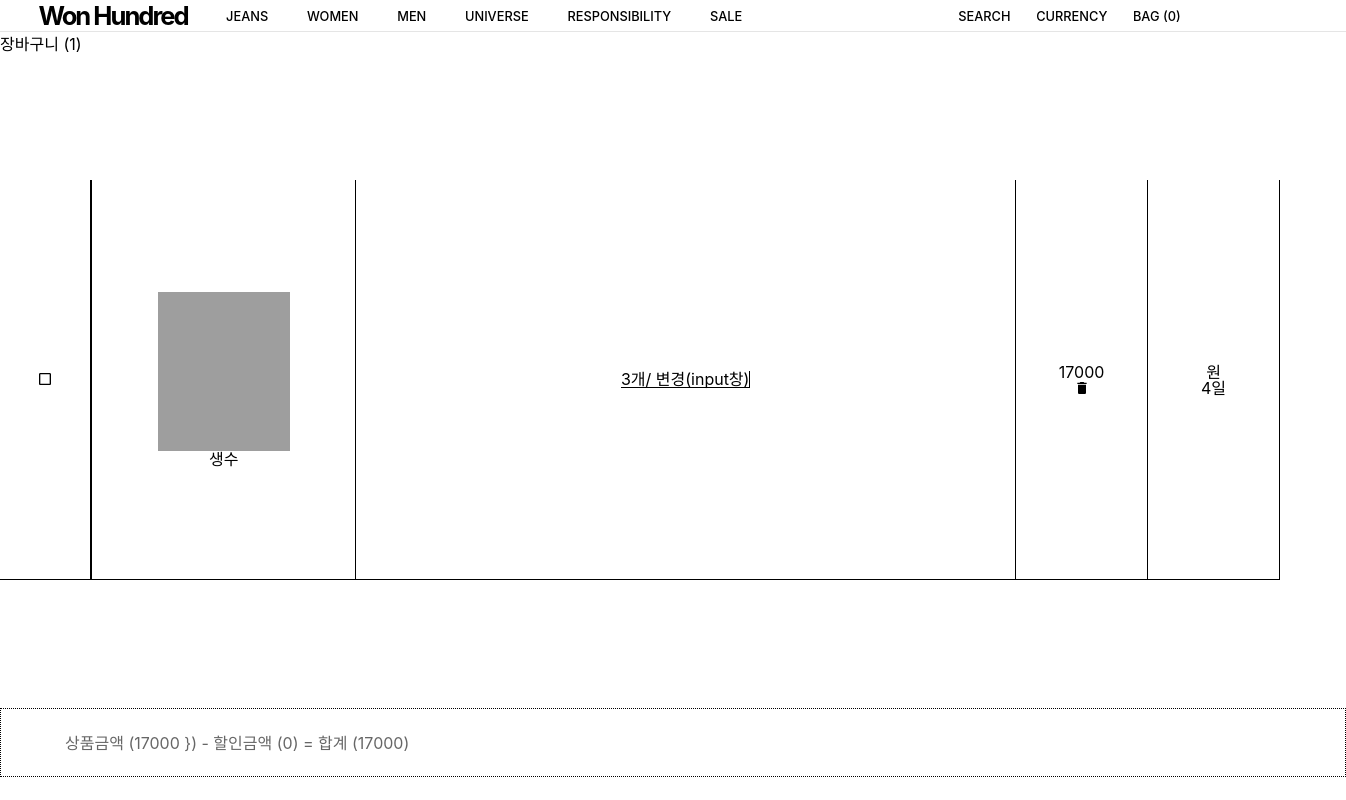
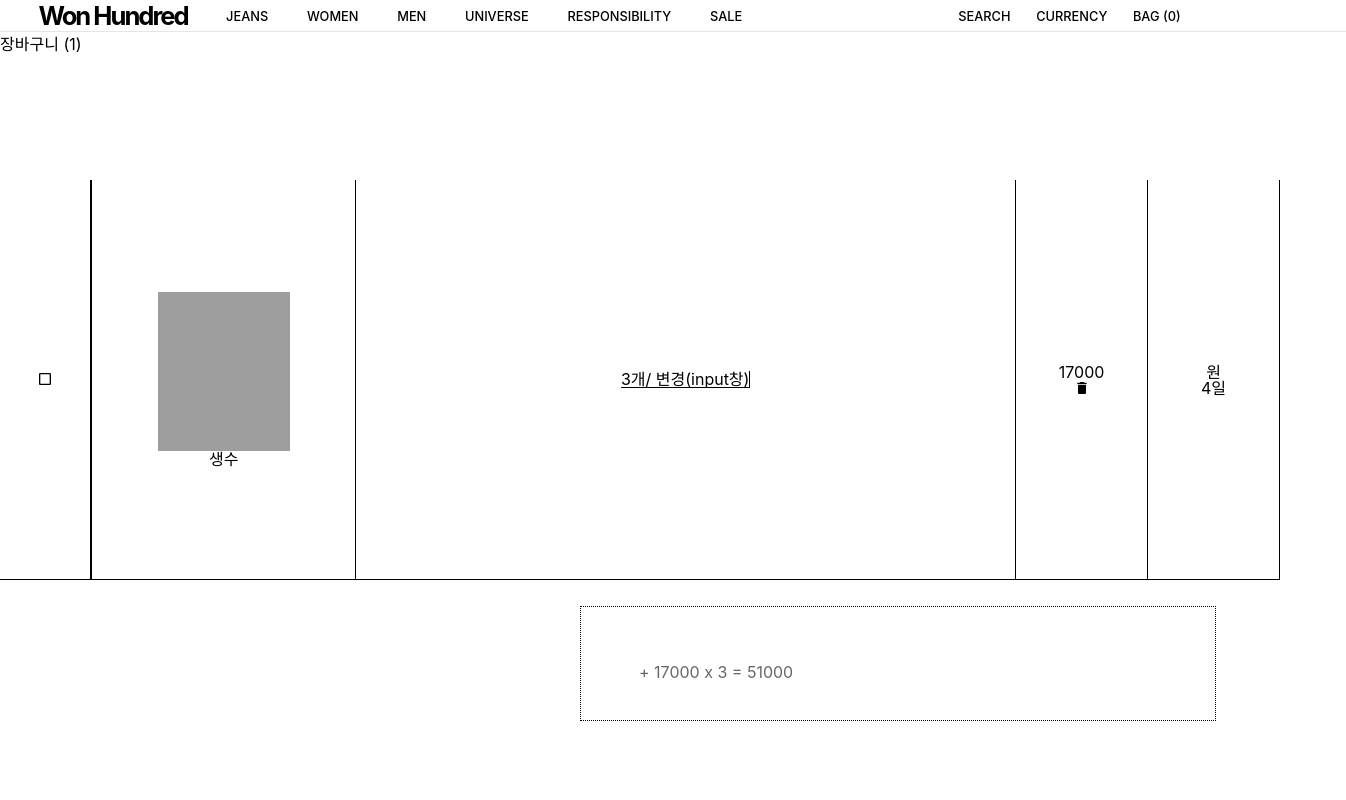
Before and after one commit to Jho2e/Jho2e.github.io, a React (Create React App) app: page /cartView in a window 1280 px wide. Shown: the whole page, 1346 px wide, since content can reach past the window. Built offline with nearby package versions, Linux system fonts and the light colour scheme; grey boxes are pictures that could not be loaded.

Commit message:
합계 표 작업
조건부 연산자 ‘?’ 이용해서
상품이 1개면 null을 반환하고
상품이 1개 이상이면 총액을 알려줌.

```diff
--- a/src/routes/CartView.js
+++ b/src/routes/CartView.js
@@ -69,20 +69,46 @@ const CartTable = styled.div`
 `;
 
 const TotalInfo = styled.div`
-  border: 1px dotted black;
-
   color: rgba(0, 0, 0, 0.6);
-  width: 100%;
-  height: 10%;
 
   display: flex;
-  justify-content: flex-start;
-
-  margin-top: 10%;
+  justify-content: flex-end;
+  margin-right: 5%;
 
   padding-top: 2%;
   padding-bottom: 2%;
   padding-left: 5%;
+  > div {
+    // 숫자div가 들어있는 div
+    width: 50%;
+    height: 90%;
+    border: 1px dotted black;
+
+    padding-top: 5%;
+    padding-left: 5%;
+    margin-left: 5%;
+
+    display: flex;
+    flex-direction: column;
+    > div {
+      // 숫자
+      width: 100%;
+      height: 7vh;
+    }
+    > span#totalPriceNumber {
+      display: flex;
+      justify-content: flex-end;
+      margin-right: 33%;
+
+      margin-top: 5%;
+      margin-bottom: 5%;
+      > span#gkqrP {
+        color: red;
+        font-weight: bold;
+        margin-right: 10%;
+      }
+    }
+  }
 `;
 
 export default function CartView() {
@@ -111,11 +137,14 @@ export default function CartView() {
   // 할인은 아직 구현안함.
   let discount = 0;
 
-  let price = 0;
+  // 총 가격 구하기
+  let totalPrice = 0;
   for (var i = 0; i < ListOfCart.length; i++) {
-    price += WhatsIn[i].price;
+    totalPrice += WhatsIn[i].price * WhatsIn[i].productCount;
+    //    console.log(WhatsIn[i].productCount);
+    console.log(WhatsIn[i].price * WhatsIn[i].productCount);
   }
-  const totalPrice = price;
+  console.log(totalPrice);
 
   const onDelete = (e) => {
     console.log(e);
@@ -194,8 +223,28 @@ export default function CartView() {
           배송ㅂㅣ
         </div> */}
       </CartTable>
-      <TotalInfo>{`상품금액 (${totalPrice}
-      }) - 할인금액 (0) = 합계 (${totalPrice - discount})`}</TotalInfo>
+      <TotalInfo>
+        <div>
+          {ListOfCart.map((prod) => (
+            <div>
+              + {prod.price} x {prod.productCount} ={" "}
+              {prod.price * prod.productCount}
+              <br />
+              &nbsp; &nbsp;
+            </div>
+          ))}
+          {/* //      `상품금액 (${price}              }) - 할인금액 (0) = 합계 (${totalPrice - discount})`}</TotalInfo> */}
+          {ListOfCart.length > 1 ? (
+            <>
+              <div>ㅡㅡㅡㅡㅡㅡㅡㅡㅡㅡㅡ</div>
+              <span id="totalPriceNumber">
+                <span id="gkqrP">합계</span>
+                {totalPrice}
+              </span>
+            </>
+          ) : null}
+        </div>
+      </TotalInfo>
     </>
   );
 }
```
